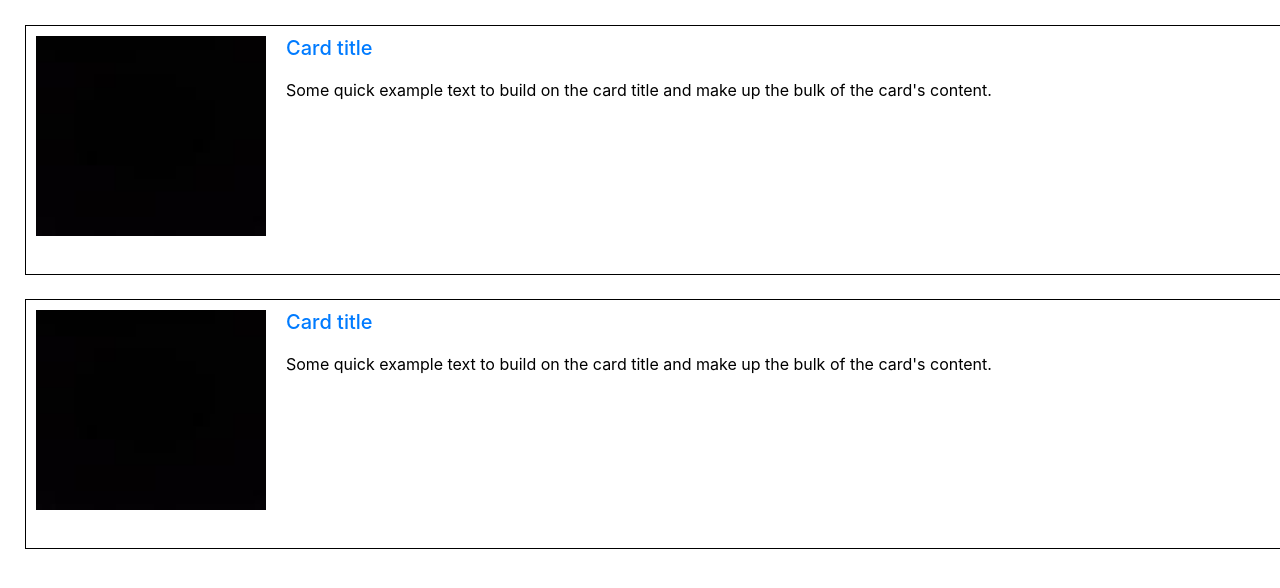
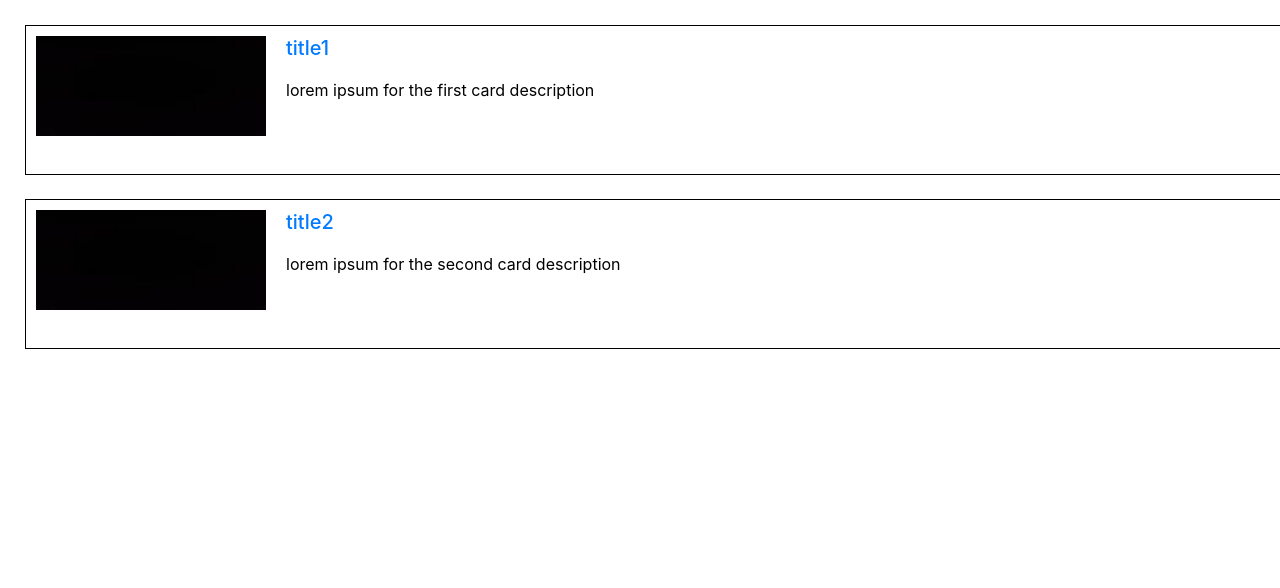
Before and after one commit to Rachanabennur/kidtube, a Django app: page / in a window 1280 px wide; the page is wider, and only the part inside the window is pictured. Shown: the top 588 px of that part. Run offline with Django 4.2, Linux system fonts and the light colour scheme; some libraries are stand-ins or nearby versions.

Commit message:
Added cards from list

```diff
--- a/project/pages/urls.py
+++ b/project/pages/urls.py
@@ -4,6 +4,6 @@ from .views import HomePageView, AboutPageView
 
 
 urlpatterns = [
-    path("", HomePageView.as_view(), name="home"),
-    path("about/", AboutPageView.as_view(), name="about")
+    path("", HomePageView, name="home"),
+    path("about/", AboutPageView, name="about")
 ]
--- a/project/pages/views.py
+++ b/project/pages/views.py
@@ -3,8 +3,13 @@ from django.shortcuts import render
 from django.views.generic import TemplateView
 
 
-class HomePageView(TemplateView):
-    template_name = "home.html"
+def HomePageView(request):
+    titles = ['title1', 'title2']
+    description = ['lorem ipsum for the first card description', 'lorem ipsum for the second card description']
+    cardsInfo ={
+        'data' : {'title1':'lorem ipsum for the first card description', 'title2':'lorem ipsum for the second card description'}
+    }
+    return render(request,'home.html', cardsInfo)
 
-class AboutPageView(TemplateView):
-    template_name = "about.html"
+def AboutPageView(request):
+    return render(request, 'about.html')
--- a/project/static/css/home.css
+++ b/project/static/css/home.css
@@ -12,13 +12,13 @@
     border: 1px solid black;
     padding: 10px;
     width: 1500px;
-    height: 250px;
+    height: 150px;
 }
 
 .cardImg {
     float: left;
     width: 250px;
-    height: 200px;
+    height: 100px;
     padding-right: 20px;
 }
 
--- a/project/templates/home.html
+++ b/project/templates/home.html
@@ -30,29 +30,19 @@
   <body>
     <div class = "main">
       <div>
+        {% for key,value in data.items %}
           <div class="cards">
-            <img class="cardImg" src="{%static 'images/pic1.jpg'%}" alt="" />
+            <img class="cardImg" src="{%static 'images/pic1.jpg' %}" alt="" />
 
             <div>
-              <a href="about/"><h5>Card title</h5><a>
+              <a href="about/"><h5> {{key}} </h5><a>
               <p class="cardDesc">
-                Some quick example text to build on the card title and make up
-                the bulk of the card's content.
+                {{ value }}
               </p>
             </div>
         </div>
         <br />
-        <div class="cards">
-            <img class="cardImg" src="{%static 'images/pic1.jpg'%}" alt="" />
-
-            <div>
-              <a href="about/"><h5>Card title</h5></a>
-              <p class="cardDesc">
-                Some quick example text to build on the card title and make up
-                the bulk of the card's content.
-              </p>
-            </div>
-          </div>
-        </div>
+        {% endfor %}
+    </div>
   </body>
 </html>
```
